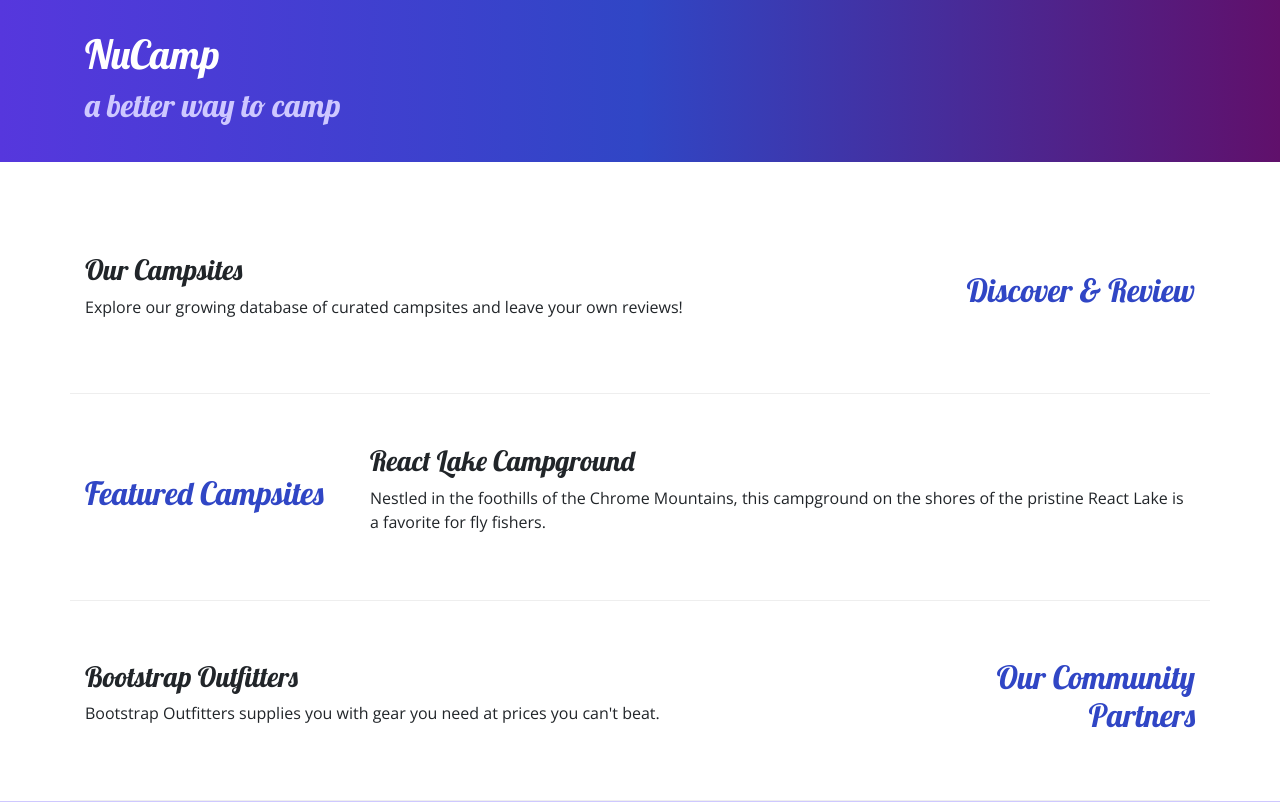
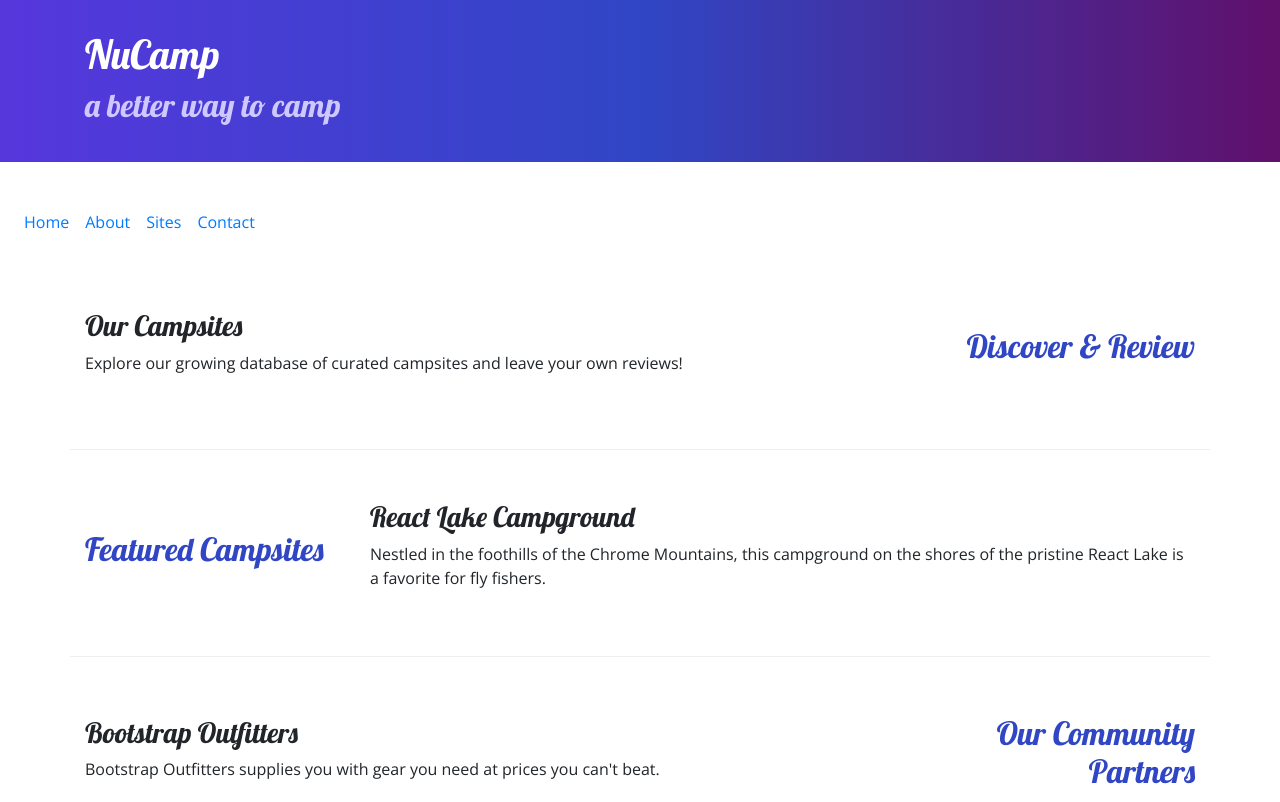
Before and after one commit to Aben25/NuCamp, a website: page index.html in a window 1280 px wide. Shown: the top 802 px of the page. Drawn offline with nearby package versions, Linux system fonts and the light colour scheme.

Commit message:
navbar added to the home page

```diff
--- a/index.html
+++ b/index.html
@@ -30,6 +30,16 @@
       </div>
     </div>
   </header>
+
+  <!-- nav -->
+  <nav class="navbar navbar-expand-sm sticky-top">
+    <ul class="navbar-nav">
+      <li class="nav-item"><a class="nav-link" href="#">Home</a></li>
+      <li class="nav-item"><a class="nav-link" href="aboutus.html">About</a></li>
+      <li class="nav-item"><a class="nav-link" href="#">Sites</a></li>
+      <li class="nav-item"><a class="nav-link" href="#">Contact</a></li>
+    </ul>
+  </nav>
 
   <div class="container">
     <div class="row row-content align-items-center">
```
